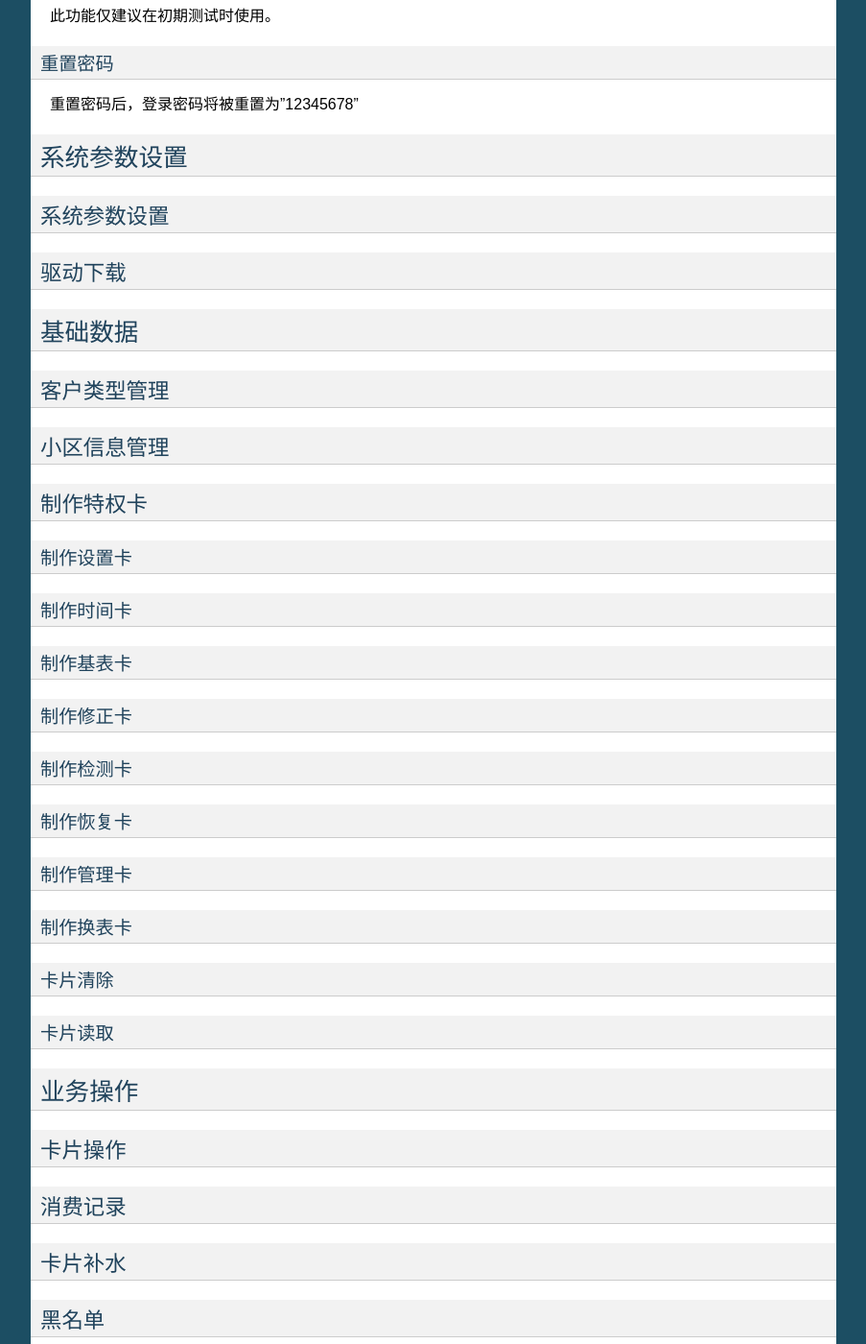
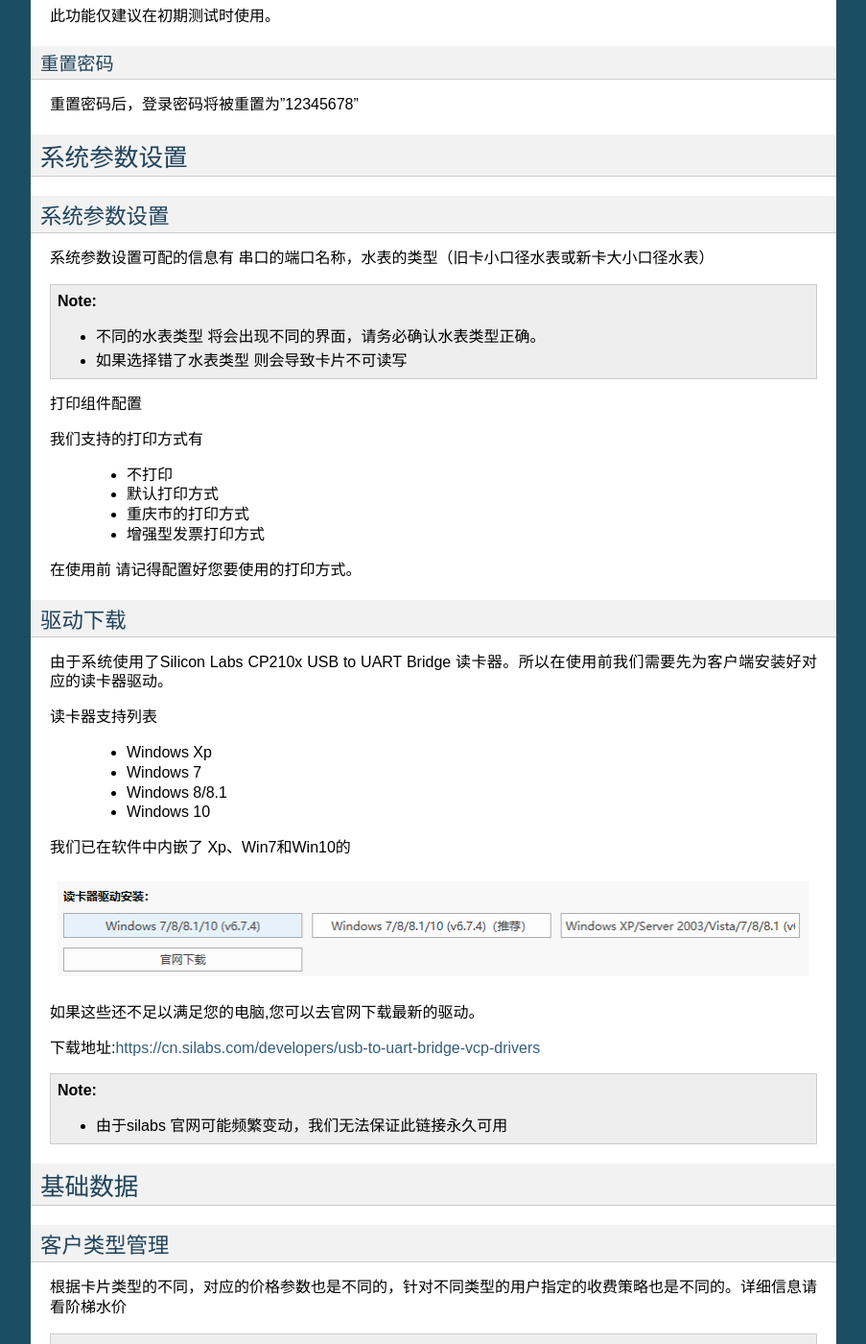
Before and after one commit to Witchie/Doc-PrepaidWaterMeterSystem, a Sphinx documentation site: the page built from docs/usage.rst, in a window 1280 px wide and 1400 px high, scrolled down 3790 px. Shown: the whole window at 96% size, without its empty margins (198-1101 px from the left). Built offline with Sphinx 7.4.7, drawn with Linux system fonts in a browser that asks for light colours; some of the changed text lies outside the part shown.

Commit message:
重新提交

```diff
--- a/docs/usage.rst
+++ b/docs/usage.rst
@@ -106,9 +106,46 @@
 系统参数设置
 ~~~~~~~~~~~~~~~
 
+系统参数设置可配的信息有 串口的端口名称，水表的类型（旧卡小口径水表或新卡大小口径水表）
+
+.. note::
+    - 不同的水表类型 将会出现不同的界面，请务必确认水表类型正确。
+    - 如果选择错了水表类型 则会导致卡片不可读写
+
+打印组件配置
+
+我们支持的打印方式有
+
+    * 不打印
+    * 默认打印方式
+    * 重庆市的打印方式
+    * 增强型发票打印方式
+
+在使用前 请记得配置好您要使用的打印方式。
+
+
 驱动下载
 ~~~~~~~~~~~~~~~
 
+由于系统使用了Silicon Labs CP210x USB to UART Bridge 读卡器。所以在使用前我们需要先为客户端安装好对应的读卡器驱动。
+
+读卡器支持列表
+
+  * Windows Xp
+  * Windows 7
+  * Windows 8/8.1
+  * Windows 10
+
+我们已在软件中内嵌了 Xp、Win7和Win10的
+
+.. figure:: img/driver.png
+
+如果这些还不足以满足您的电脑,您可以去官网下载最新的驱动。
+
+下载地址:https://cn.silabs.com/developers/usb-to-uart-bridge-vcp-drivers
+
+..  note::
+      - 由于silabs 官网可能频繁变动，我们无法保证此链接永久可用
 
 基础数据
 --------
@@ -116,8 +153,77 @@
 客户类型管理
 ~~~~~~~~~~~~~~~
 
+根据卡片类型的不同，对应的价格参数也是不同的，针对不同类型的用户指定的收费策略也是不同的。详细信息请看阶梯水价
+
+..  note::
+     - 客户类型编辑之前请先加载系统版本读写卡模块
+
+**具体说明**
+
+  假设 额定用量1为44m³，额定用量2为75m³；一级单价1.2元;二级单价1.5元;三级单价2.0元时;
+
++--------+--------+
+|用量    |单价    |
++========+========+
+|20      |1.2     |
++--------+--------+
+|30      |1.2     |
++--------+--------+
+|40      |1.2     |
++--------+--------+
+|50      |1.5     |
++--------+--------+
+|60      |1.5     |
++--------+--------+
+|70      |1.5     |
++--------+--------+
+|80      |2.0     |
++--------+--------+
+|90      |2.0     |
++--------+--------+
+|100     |2.0     |
++--------+--------+
+
+对应的设置结果如下图
+
+.. figure:: img/stepprice1.png
+
+则其对用的阶梯价梯图为
+
+.. figure:: img/stepprice2.png
+
+当用户用水量为30m³时，则实际需缴纳费用为30*1.2=3.6元;
+
+当用户用水量为120m³时，则实际需缴纳费用为
+
+44*1.2+70*1.5+10*2.0=45.2+105+20=170.2元
+
+..  note::
+      - 三级单价>二级单价>一级单价;其中，一级单价=排污费+水资源管理费+单价增量
+      - 用户发卡时收取的费用为开户费用，而不是卡片费用，用户补卡时收取的费用为卡片费用
+
 小区信息管理
 ~~~~~~~~~~~~~~~
+
+小区是添加表具用户的必备条件，没有对应的小区信息是不能添加用户的。
+
++-------------+-----------------------------------------------+
+|名称         |描述                                           |
++=============+===============================================+
+|小区编号     |建议使用数值增量添加                           |
++-------------+-----------------------------------------------+
+|小区名称     |显示出来的小区名称。开具发票时会调用此信息     |
++-------------+-----------------------------------------------+
+|详细地址     |小区的详细地址，最好精确到街道级别             |
++-------------+-----------------------------------------------+
+|状态信息     |无关项                                         |
++-------------+-----------------------------------------------+
+
+.. figure:: img/area.png
+
+
+状态信息不用管。
+
 
 制作特权卡
 ~~~~~~~~~~~~~~~
```
Also changed, not shown: docs/img/area.png (added), docs/img/driver.png (added), docs/img/stepprice1.png (added), docs/img/stepprice2.png (added).
